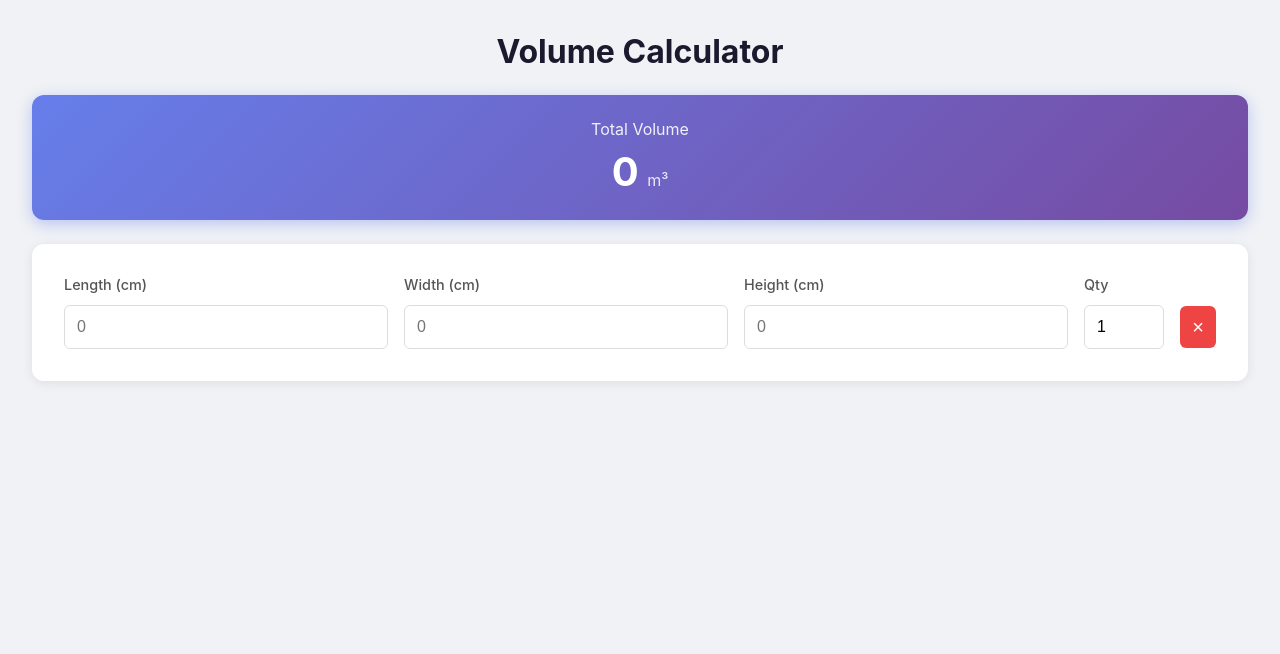
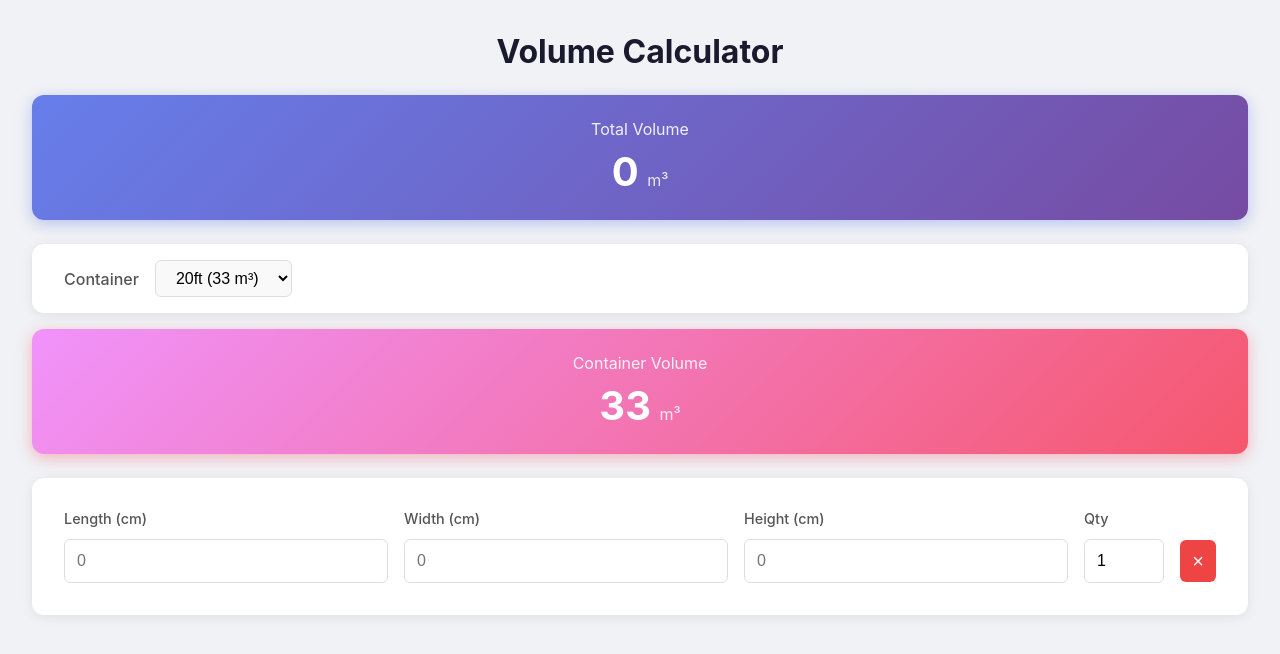
Before and after one commit to tizfus/container-planning, a plain HTML site: page src/index.html in a window 1280 px wide. Both pictures are taken after a click on the button "Remove product". Drawn offline with Linux system fonts and the light colour scheme.

Commit message:
introduce container volume

```diff
--- a/src/index.html
+++ b/src/index.html
@@ -177,6 +177,64 @@
         .remove-btn:hover {
             background: #dc2626;
         }
+
+        .container-selector {
+            background: white;
+            border-radius: 12px;
+            box-shadow: 0 2px 12px rgba(0, 0, 0, 0.08);
+            padding: 1rem 2rem;
+            margin-bottom: 1rem;
+            display: flex;
+            align-items: center;
+            gap: 1rem;
+        }
+
+        .container-selector label {
+            font-weight: 500;
+            color: #555;
+        }
+
+        .container-selector select {
+            padding: 0.5rem 1rem;
+            border: 1px solid #ddd;
+            border-radius: 6px;
+            font-size: 1rem;
+            background: #f9f9f9;
+            cursor: pointer;
+            transition: border-color 0.2s;
+        }
+
+        .container-selector select:hover {
+            border-color: #667eea;
+        }
+
+        .container-volume {
+            background: linear-gradient(135deg, #f093fb 0%, #f5576c 100%);
+            color: white;
+            padding: 1.5rem 2rem;
+            border-radius: 12px;
+            text-align: center;
+            margin-bottom: 1.5rem;
+            box-shadow: 0 4px 15px rgba(245, 87, 108, 0.4);
+        }
+
+        .container-volume h2 {
+            font-size: 1rem;
+            font-weight: 400;
+            opacity: 0.9;
+            margin-bottom: 0.5rem;
+        }
+
+        .container-volume .value {
+            font-size: 2.5rem;
+            font-weight: 700;
+        }
+
+        .container-volume .unit {
+            font-size: 1rem;
+            opacity: 0.85;
+            margin-left: 0.25rem;
+        }
     </style>
 </head>
 <body>
@@ -185,6 +243,19 @@
     <div class="total-volume">
         <h2>Total Volume</h2>
         <span class="value" id="totalVolume" data-testid="totalVolume">0</span>
+        <span class="unit">m³</span>
+    </div>
+
+    <div class="container-selector">
+        <label for="container-select">Container</label>
+        <select id="container-select" data-testid="container-select">
+            <option value="20ft">20ft (33 m³)</option>
+        </select>
+    </div>
+
+    <div class="container-volume">
+        <h2>Container Volume</h2>
+        <span class="value" id="containerVolume" data-testid="containerVolume">33</span>
         <span class="unit">m³</span>
     </div>
 
@@ -201,6 +272,10 @@
     </div>
 
     <script>
+        const CONTAINER_CAPACITIES = {
+            '20ft': 33
+        };
+
         function createProductRow() {
             const row = document.createElement('div');
             row.className = 'product-row';
@@ -285,7 +360,12 @@
             rows.forEach(function(row) {
                 totalVolume += getRowVolume(row);
             });
-            document.getElementById('totalVolume').textContent = Math.round(totalVolume);
+            const roundedTotal = Math.round(totalVolume);
+            document.getElementById('totalVolume').textContent = roundedTotal;
+
+            const containerSelect = document.getElementById('container-select');
+            const capacity = CONTAINER_CAPACITIES[containerSelect.value] || 0;
+            document.getElementById('containerVolume').textContent = capacity;
 
             // Add a new empty row when all fields of the last row are filled
             const lastRow = rows[rows.length - 1];
@@ -300,6 +380,9 @@
 
         // Initialise with one empty row
         document.getElementById('products-container').appendChild(createProductRow());
+
+        // Update remaining volume when container selection changes
+        document.getElementById('container-select').addEventListener('change', updateAll);
     </script>
 </body>
 </html>
```
Also changed, not shown: tests/steps/common.ts (added, +22 -0 lines), tests/steps/container_selection.ts (added, +17 -0 lines), tests/steps/volume_calculator.ts (+0 -15 lines), 1 other file.
